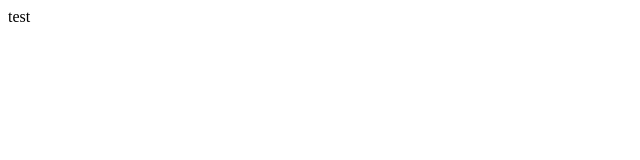
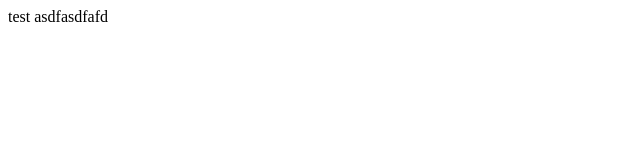
Before and after one commit to JUNGJOOO/portfolio-design, a plain HTML site: page index.html in a window 1280 px wide. Shown: the whole page, without its empty margins (0-640 px from the left). Drawn offline with Linux system fonts and the light colour scheme.

Commit message:
Update and rename test.html to index.html

```diff
--- a/test.html
+++ b/index.html
@@ -7,6 +7,6 @@
     <title>test 하기</title>
 </head>
 <body>
-    test
+    test  asdfasdfafd
 </body>
 </html>
```
